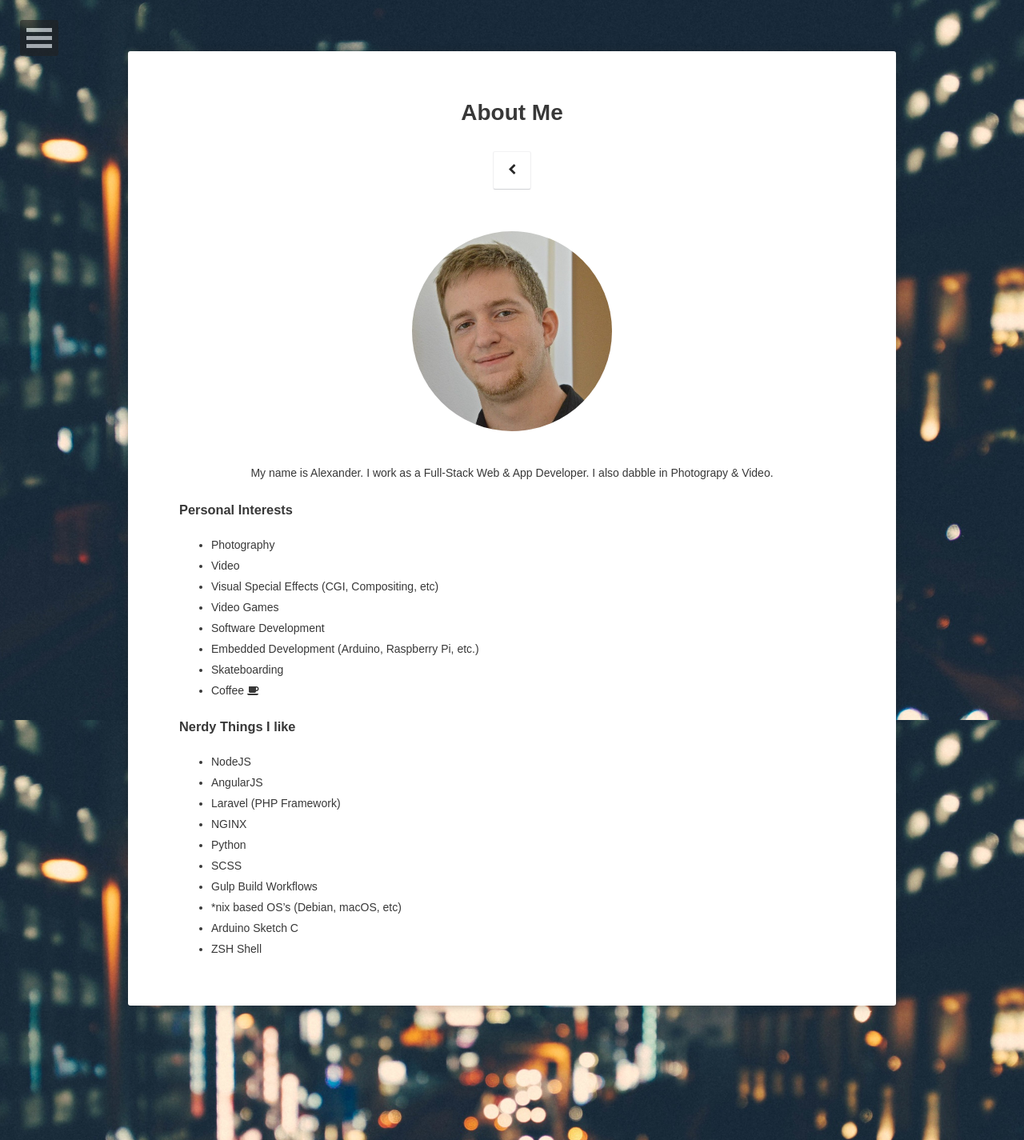
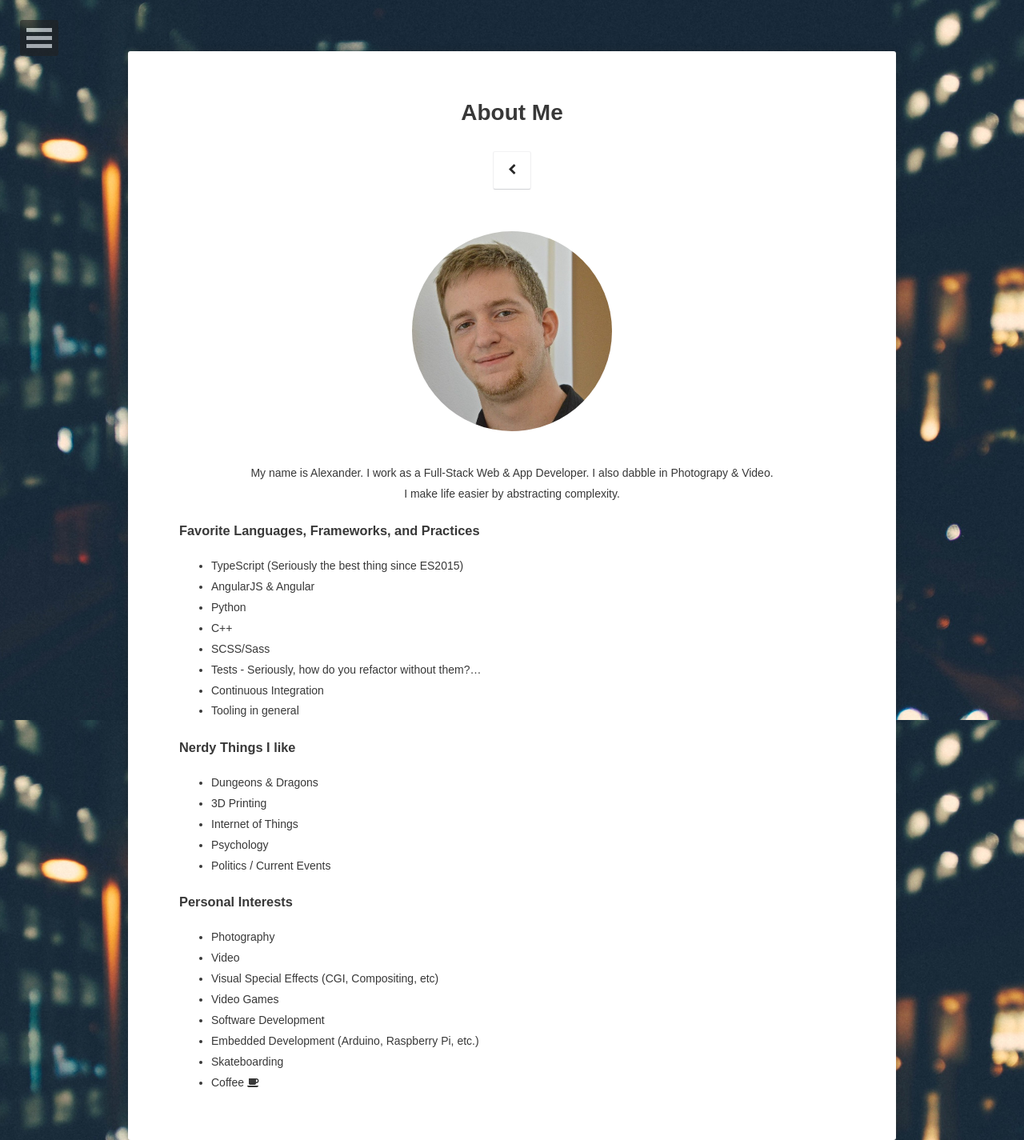
Before and after one commit to AlexSwensen/alexswensen.io-old, a Jekyll site: the page built from about/index.md, in a window 1280 px wide. Shown: the whole page at 80% size. Built offline with Jekyll 4.4.1, drawn with Linux system fonts in a browser that asks for light colours; some web fonts are replaced; comment, search, counter and statistics services are not loaded.

Commit message:
Update about page

```diff
--- a/about/index.md
+++ b/about/index.md
@@ -8,10 +8,30 @@ date: 2016-06-21
 <img src="/assets/img/me.jpg" style="display: block; margin: auto; max-width: 250px; border-radius: 50%; margin-bottom: 40px;">
 
 
-My name is Alexander. I work as a Full-Stack Web & App Developer. I also dabble in Photograpy & Video.
+My name is Alexander. I work as a Full-Stack Web & App Developer. I also dabble in Photograpy & Video. <br>
+I make life easier by abstracting complexity.
 {: style="text-align: center"}
 
 
+
+### Favorite Languages, Frameworks, and Practices
+- TypeScript (Seriously the best thing since ES2015)
+- AngularJS & Angular
+- Python
+- C++
+- SCSS/Sass
+- Tests - Seriously, how do you refactor without them?...
+- Continuous Integration
+- Tooling in general
+
+
+### Nerdy Things I like
+
+- Dungeons & Dragons
+- 3D Printing
+- Internet of Things
+- Psychology
+- Politics / Current Events
 
 ### Personal Interests
 - Photography
@@ -22,16 +42,3 @@ My name is Alexander. I work as a Full-Stack Web & App Developer. I also dabble
 - Embedded Development (Arduino, Raspberry Pi, etc.)
 - Skateboarding
 - Coffee <i class="fa fa-coffee"></i>
-
-### Nerdy Things I like
-
-- NodeJS
-- AngularJS
-- Laravel (PHP Framework)
-- NGINX
-- Python
-- SCSS
-- Gulp Build Workflows
-- \*nix based OS's (Debian, macOS, etc)
-- Arduino Sketch C
-- ZSH Shell
```
Also changed, not shown: Gemfile.lock.
